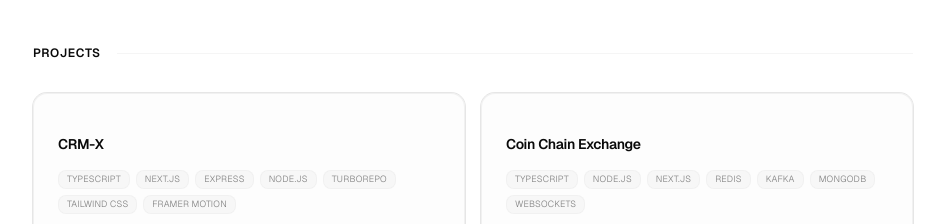
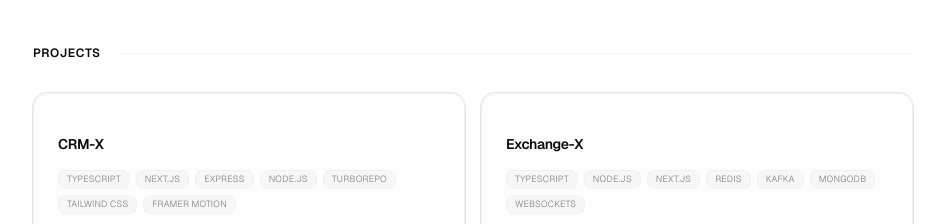
Before and after one commit to ujjwalkat07/porfolio, a Next.js app: page / in a window 1280 px wide. Shown: the part 2000-2224 px from the top of the page, without its empty margins (167-1112 px from the left). Built offline with nearby package versions, Linux system fonts and the light colour scheme.

Commit message:
feat: add Projects component to showcase featured portfolio work

```diff
--- a/src/components/projects.tsx
+++ b/src/components/projects.tsx
@@ -14,11 +14,11 @@ export function Projects() {
       github: "https://github.com/ujjwalkat07/crm-x",
     },
     {
-      title: "Coin Chain Exchange",
+      title: "Exchange-X",
       tags: ["TypeScript", "Node.js", "Next.js", "Redis", "Kafka", "MongoDB", "WebSockets"],
       description:
         "A full-stack cryptocurrency exchange with a real-time order matching engine pairing buy/sell orders by price-priority. Live price updates via WebSockets, high-throughput processing with Kafka, and Redis caching for concurrent data access.",
-      demo: "https://crypto-exchange-web.onrender.com/",
+      demo: "https://web-exchange-x.onrender.com/",
       github: "https://github.com/ujjwalkat07/crypto-exchange-web",
     },
     {
```
